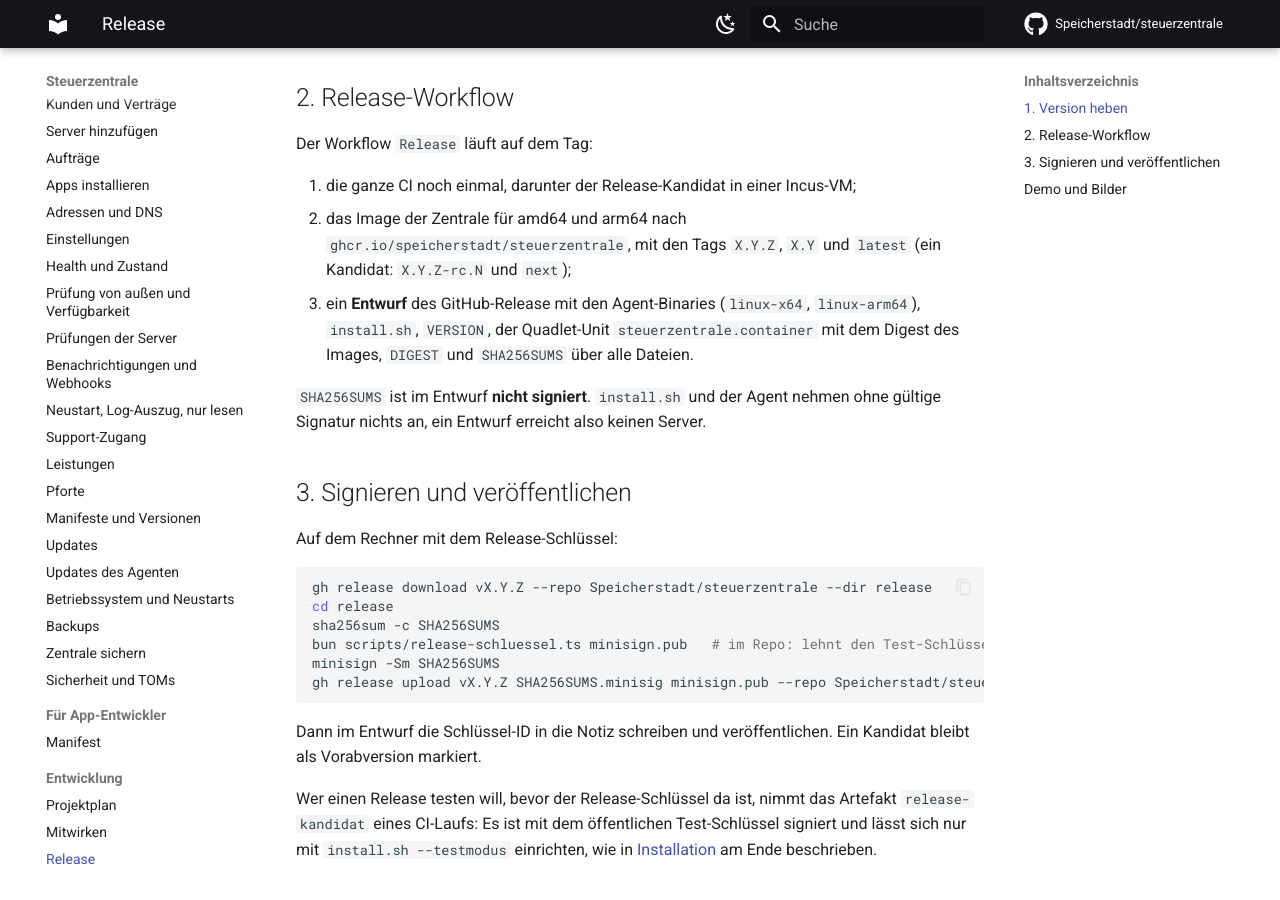
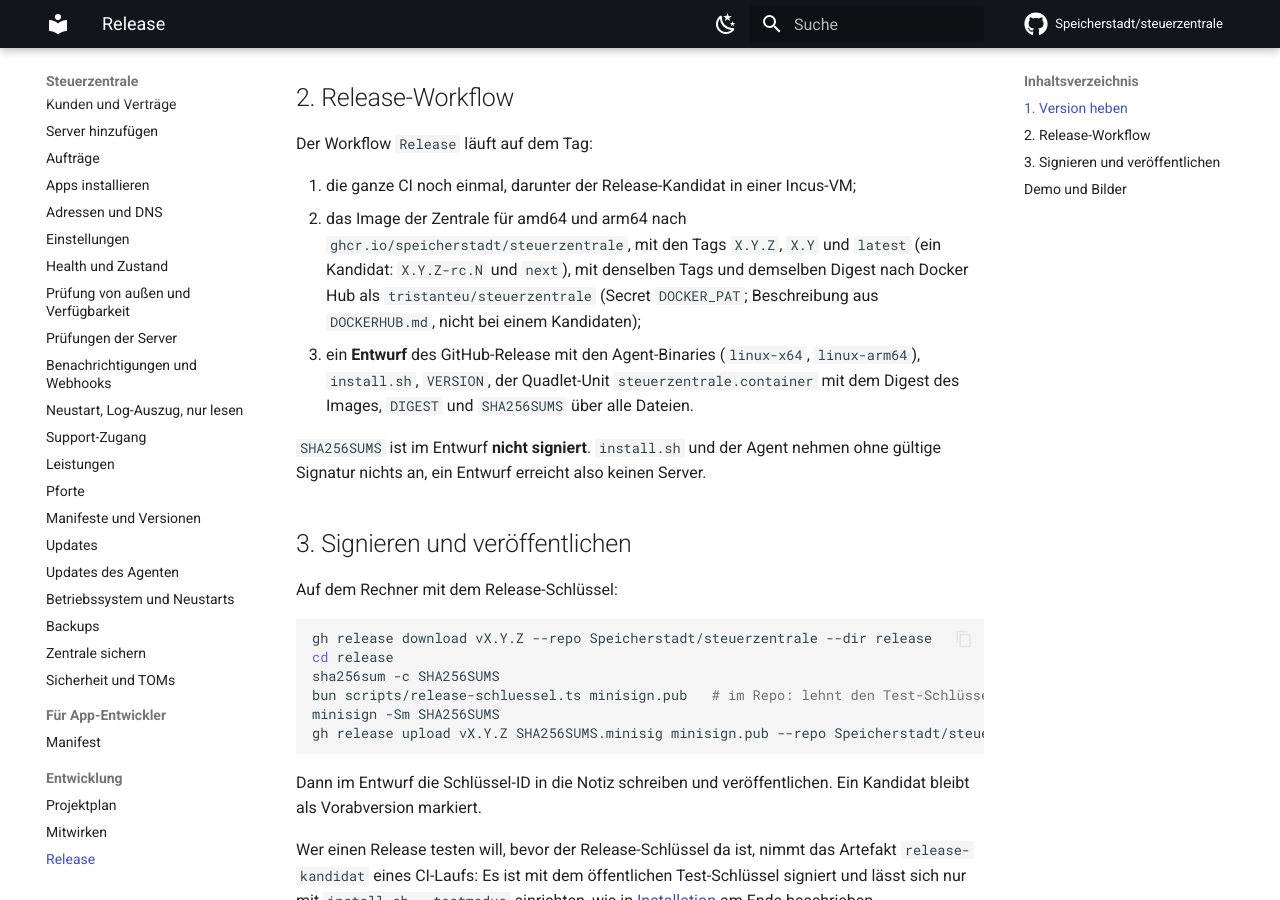
Before and after one commit to Speicherstadt/steuerzentrale, an MkDocs documentation site: the page built from docs/release.md, in a window 1280 px wide and 900 px high, scrolled down 509 px. Built offline with MkDocs 1.6.1 and Material for MkDocs 9.7.7, drawn with Linux system fonts in a browser that asks for light colours; comment, search, counter and statistics services are not loaded.

Commit message:
Release: image also to Docker Hub as tristanteu/steuerzentrale
Same manifest list as on ghcr.io (same digest), tags as there; description and
DOCKERHUB.md as on Haben (firsttris/workflows docker-release.yml), not for a pre-release.

Co-Authored-By: Claude Opus 5.5 <noreply@anthropic.com>
Claude-Session: https://claude.ai/code/session_01Y3rdfcHFrXrraTb79Huyk3
Signed-off-by: Claude <noreply@anthropic.com>

```diff
--- a/docs/release.md
+++ b/docs/release.md
@@ -27,7 +27,9 @@ Der Workflow `Release` läuft auf dem Tag:
 
 1. die ganze CI noch einmal, darunter der Release-Kandidat in einer Incus-VM;
 2. das Image der Zentrale für amd64 und arm64 nach `ghcr.io/speicherstadt/steuerzentrale`, mit den
-   Tags `X.Y.Z`, `X.Y` und `latest` (ein Kandidat: `X.Y.Z-rc.N` und `next`);
+   Tags `X.Y.Z`, `X.Y` und `latest` (ein Kandidat: `X.Y.Z-rc.N` und `next`), mit denselben Tags
+   und demselben Digest nach Docker Hub als `tristanteu/steuerzentrale` (Secret `DOCKER_PAT`;
+   Beschreibung aus `DOCKERHUB.md`, nicht bei einem Kandidaten);
 3. ein **Entwurf** des GitHub-Release mit den Agent-Binaries (`linux-x64`, `linux-arm64`),
    `install.sh`, `VERSION`, der Quadlet-Unit `steuerzentrale.container` mit dem Digest des Images,
    `DIGEST` und `SHA256SUMS` über alle Dateien.
```
Also changed, not shown: DOCKERHUB.md (added, +15 -0 lines), 1 other file.
